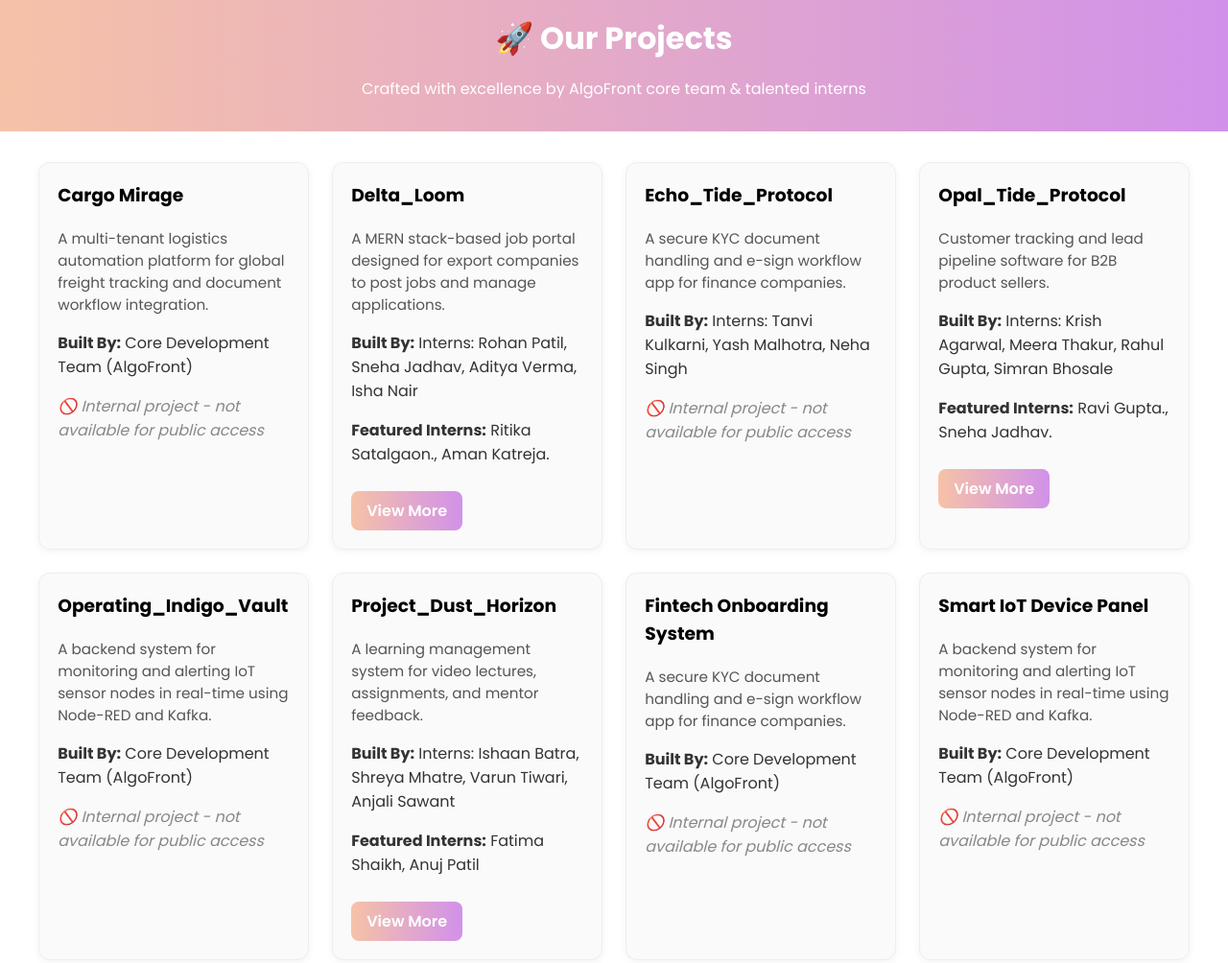
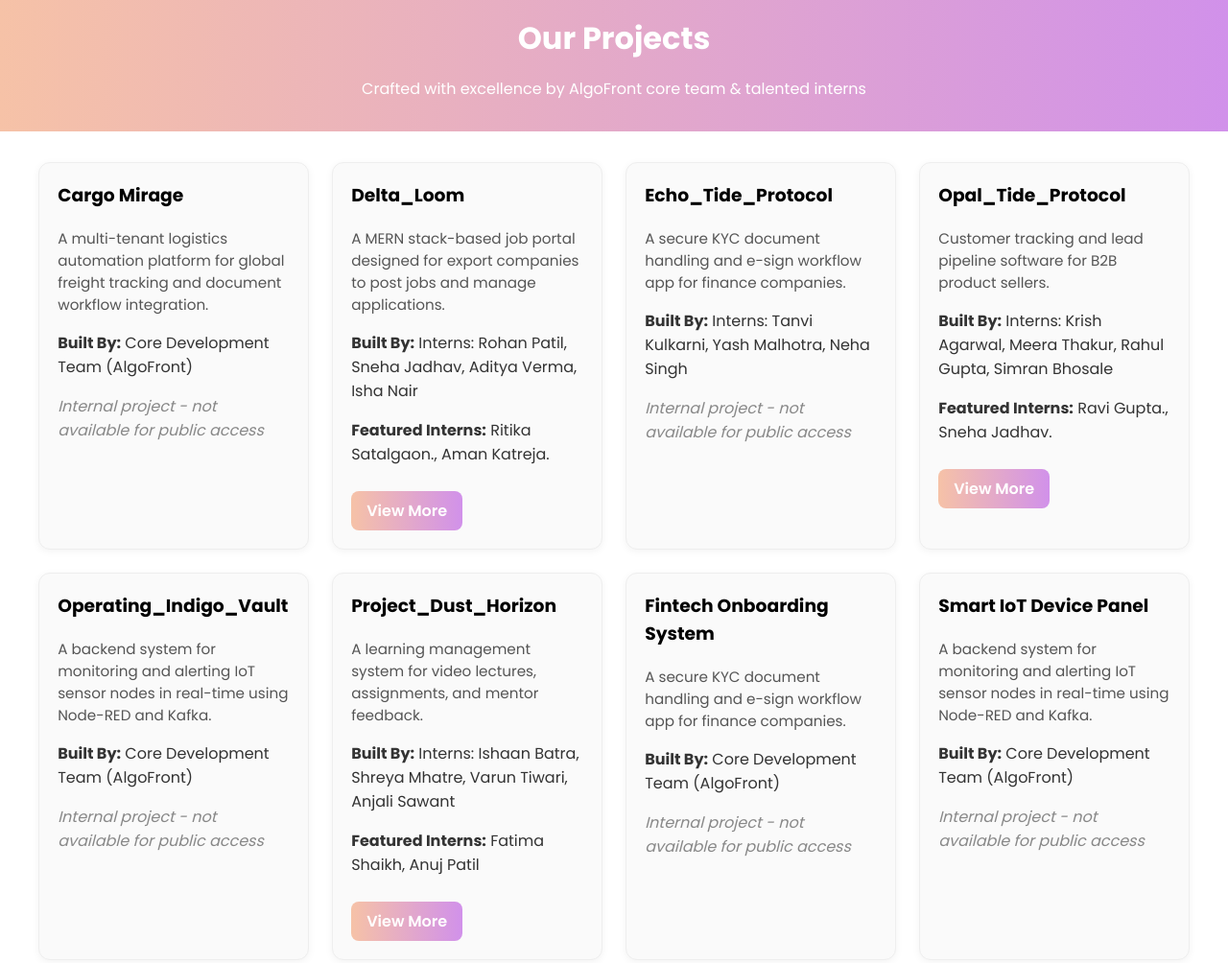
Before and after one commit to algofront-group/AlgoFront-Main, a plain HTML site: page project.html in a window 1280 px wide. Shown: the whole page at 96% size. Drawn offline with Linux system fonts and the light colour scheme.

Commit message:
modified project.html

```diff
--- a/project.html
+++ b/project.html
@@ -82,7 +82,7 @@
 
 <body>
   <header>
-    <h1>🚀 Our Projects</h1>
+    <h1> Our Projects</h1>
     <p>Crafted with excellence by AlgoFront core team & talented interns</p>
   </header>
 
@@ -171,7 +171,7 @@
             <p><strong>Built By:</strong> ${p.builtBy}</p>
             ${p.featuredInterns?.length ? `<p><strong>Featured Interns:</strong> ${p.featuredInterns.join(", ")}</p>` : ""}
             ${p.internalOnly
-            ? `<p style="color:#888;font-style:italic;">🚫 Internal project - not available for public access</p>`
+            ? `<p style="color:#888;font-style:italic;"> Internal project - not available for public access</p>`
             : `<a class="view-more-btn" href="${p.contributorLink}" target="_blank">View More</a>`
           }
           </div>
```
